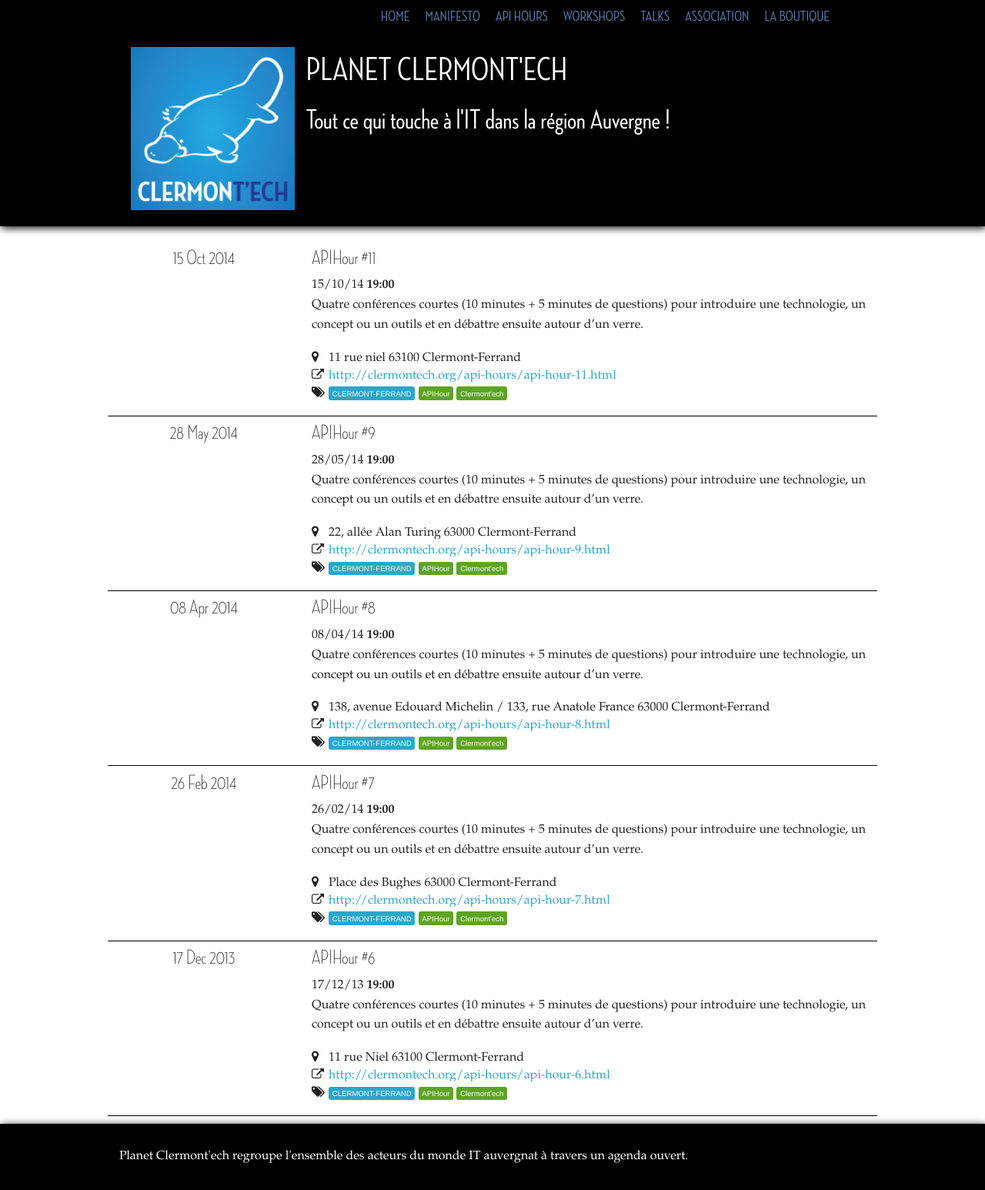
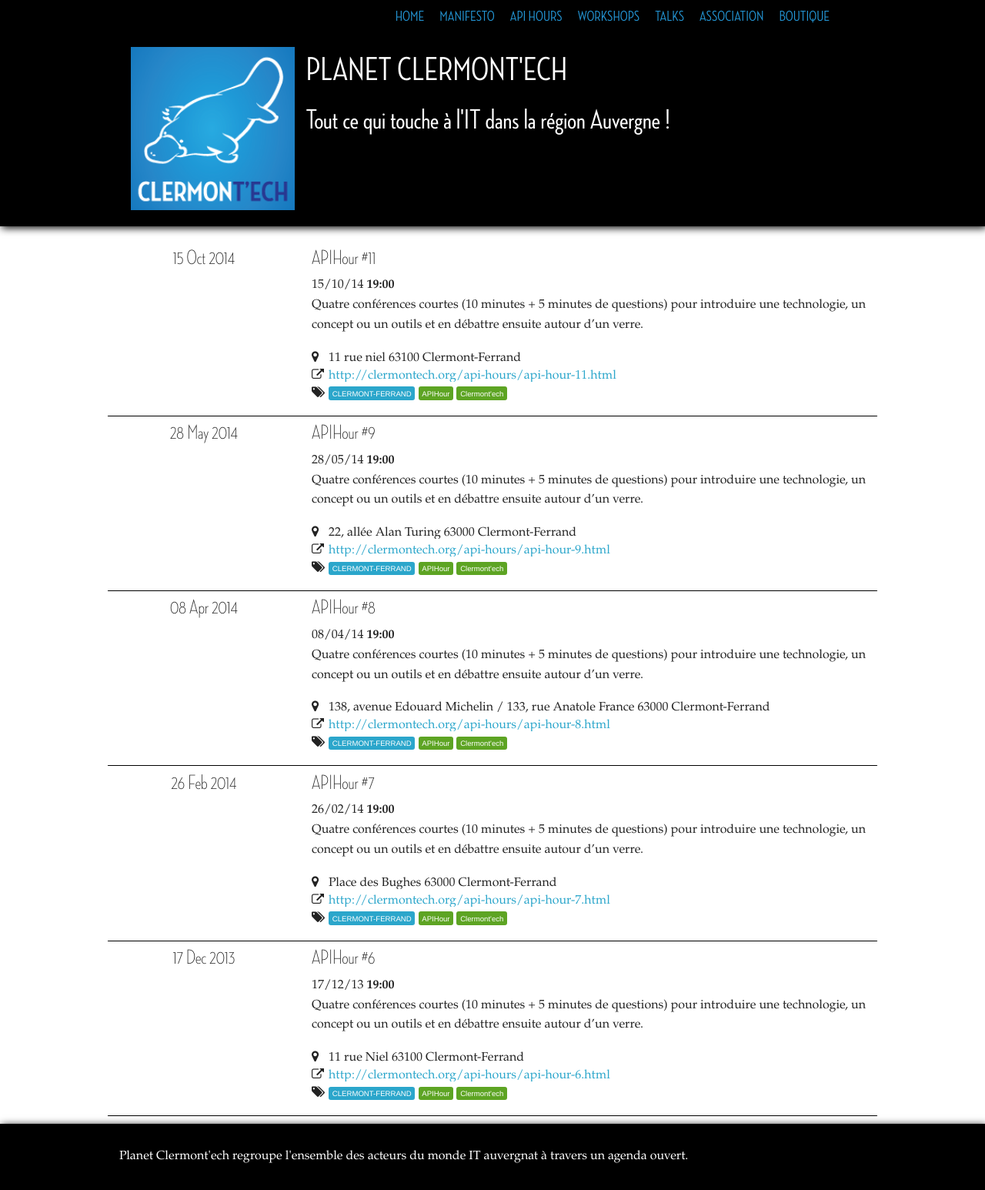
Before and after one commit to clermontech/planet, a Jekyll site: the page built from index.md, in a window 1280 px wide. Shown: the whole page at 77% size. Built offline with Jekyll 4.4.1, drawn with Linux system fonts in a browser that asks for light colours; Markdown is read by kramdown in place of the engine named in the settings.

Commit message:
Petits changements de couleur

```diff
--- a/_layouts/layout.html
+++ b/_layouts/layout.html
@@ -43,7 +43,7 @@
 		    <a title="A propos de Clermont'ech" href="http://clermontech.org/association.html">Association</a>
 		</li>
 		<li>
-		    <a title="La boutique de Clermont'ech" href="http://clermontech.spreadshirt.fr/">La Boutique</a>
+		    <a title="La boutique de Clermont'ech" href="http://clermontech.spreadshirt.fr/">Boutique</a>
 		</li>
             </ul>
         </nav>
--- a/css/main.css
+++ b/css/main.css
@@ -22,16 +22,19 @@
   float: left;
   font-size: 1.2em; }
   li a {
-    color: #5d7db2; }
+    color: #2394d3; }
+
+a:hover {
+  color: #a2dcf2; }
 
 header {
-  background-color: black;
-  -webkit-box-shadow: black 2px 2px 10px;
-  -moz-box-shadow: black 2px 2px 10px;
-  box-shadow: black 2px 2px 10px; }
+  background-color: #000;
+  -webkit-box-shadow: #000 2px 2px 10px;
+  -moz-box-shadow: #000 2px 2px 10px;
+  box-shadow: #000 2px 2px 10px; }
 
 hr {
-  border-color: black; }
+  border-color: #000; }
 
 h2, h1, li, h3, h4, h5, h6 {
   font-family: "Neutraface", "Helvetica Neue", fantasy, "Helvetica", Arial, sans-serif; }
@@ -49,10 +52,10 @@
 /* footer */
 footer {
   width: 100%;
-  -webkit-box-shadow: black 2px 2px 10px;
-  -moz-box-shadow: black 2px 2px 10px;
-  box-shadow: black 2px 2px 10px;
-  background: black;
+  -webkit-box-shadow: #000 2px 2px 10px;
+  -moz-box-shadow: #000 2px 2px 10px;
+  box-shadow: #000 2px 2px 10px;
+  background: #000;
   padding-top: 30px;
   padding-bottom: 10px;
   color: white;
@@ -94,18 +97,20 @@
     display: none; }
 
   li {
-    font-size: 0.95em; } }
+    font-size: 1em; } }
 @media only screen and (max-width: 640px) {
   li {
     float: none;
     text-align: center;
+    width: 100%;
     font-size: 1.2em; }
 
   ul {
-    float: none; }
+    float: none;
+    margin: 0; }
 
   nav {
-    margin: 0; }
+    margin: 0 0 10px 0; }
 
   hgroup {
     display: none; }
```
Also changed, not shown: scss/main.scss (+10 -6 lines).
